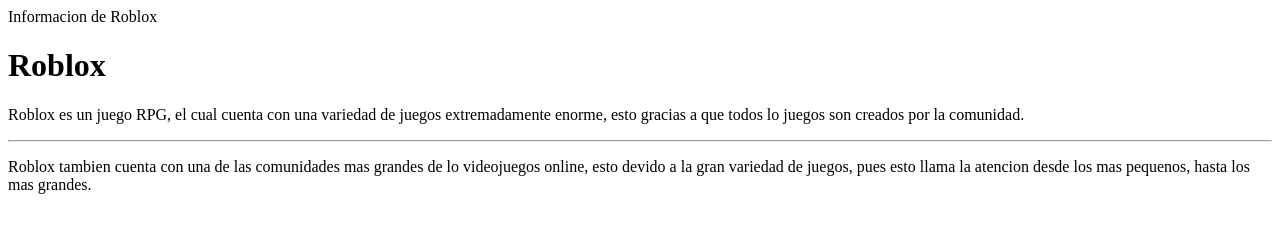
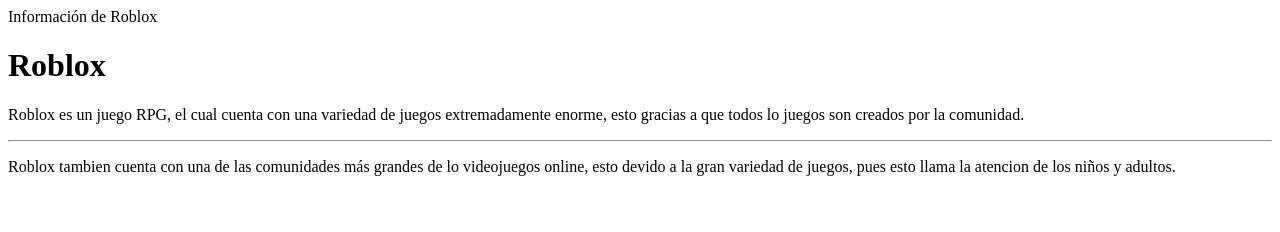
Before and after one commit to Srinsoo/Srinsoo.github.io, a plain HTML site: page index.html in a window 1280 px wide. Drawn offline with Linux system fonts and the light colour scheme.

Commit message:
Version con correcciones

```diff
--- a/index.html
+++ b/index.html
@@ -2,7 +2,7 @@
     <meta charset="UTF-8">
 
     <head>
-        <titile>Informacion de Roblox</titile>
+        <titile>Información de Roblox</titile>
     </head>
 
     <body>
@@ -12,8 +12,8 @@
             extremadamente enorme, esto gracias a que todos lo juegos son creados por la comunidad.
         </p>
         <hr/>
-        <p>Roblox tambien cuenta con una de las comunidades mas grandes de lo videojuegos online,
-            esto devido a la gran variedad de juegos, pues esto llama la atencion desde los mas pequenos, hasta los mas grandes.
+        <p>Roblox tambien cuenta con una de las comunidades más grandes de lo videojuegos online,
+            esto devido a la gran variedad de juegos, pues esto llama la atencion de los niños y adultos.
         </p>
     </body>
 </html>
```
